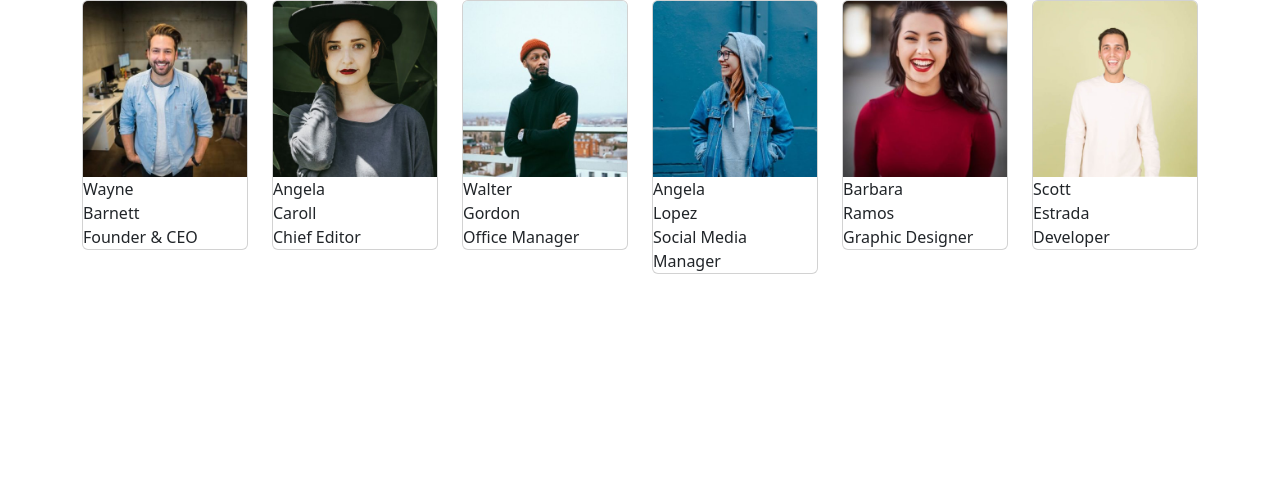
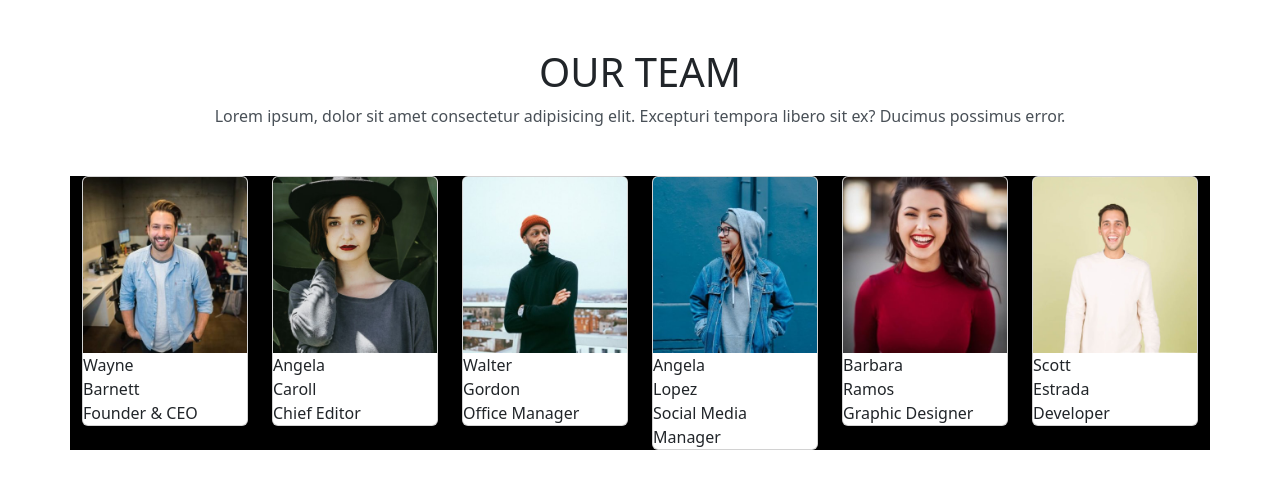
Before and after one commit to JorgeLuix/js-our-team, a plain HTML site: page ourTeam/index.html in a window 1280 px wide. Drawn offline with nearby package versions, Linux system fonts and the light colour scheme.

Commit message:
applicando stili su card

```diff
--- a/ourTeam/index.html
+++ b/ourTeam/index.html
@@ -11,7 +11,11 @@
 </head>
 <body>
     <div class="container">
-        <div class="row">
+        <div class="text-center m-5">
+            <h1 class="text-uppercase">Our Team</h1>
+            <p class="text-dark-emphasis">Lorem ipsum, dolor sit amet consectetur adipisicing elit. Excepturi tempora libero sit ex? Ducimus possimus error.</p>
+        </div>
+        <div class="row bg-black">
 
 
         </div>
```
